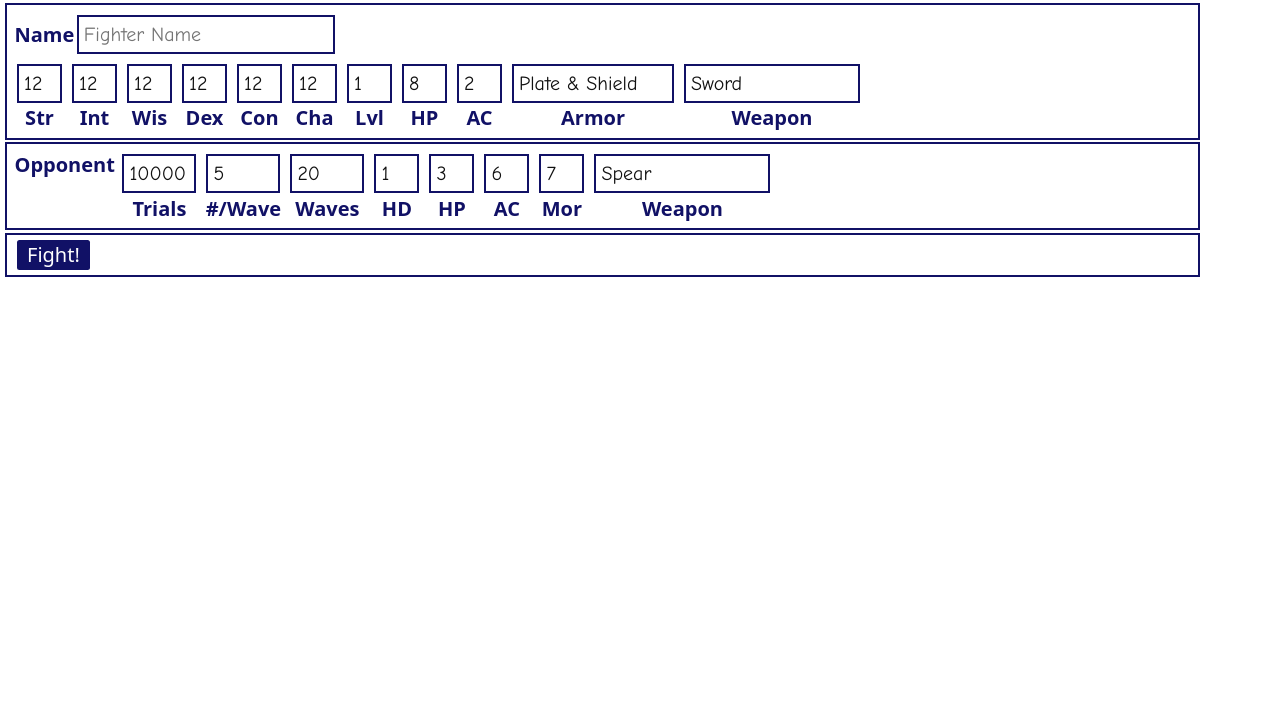
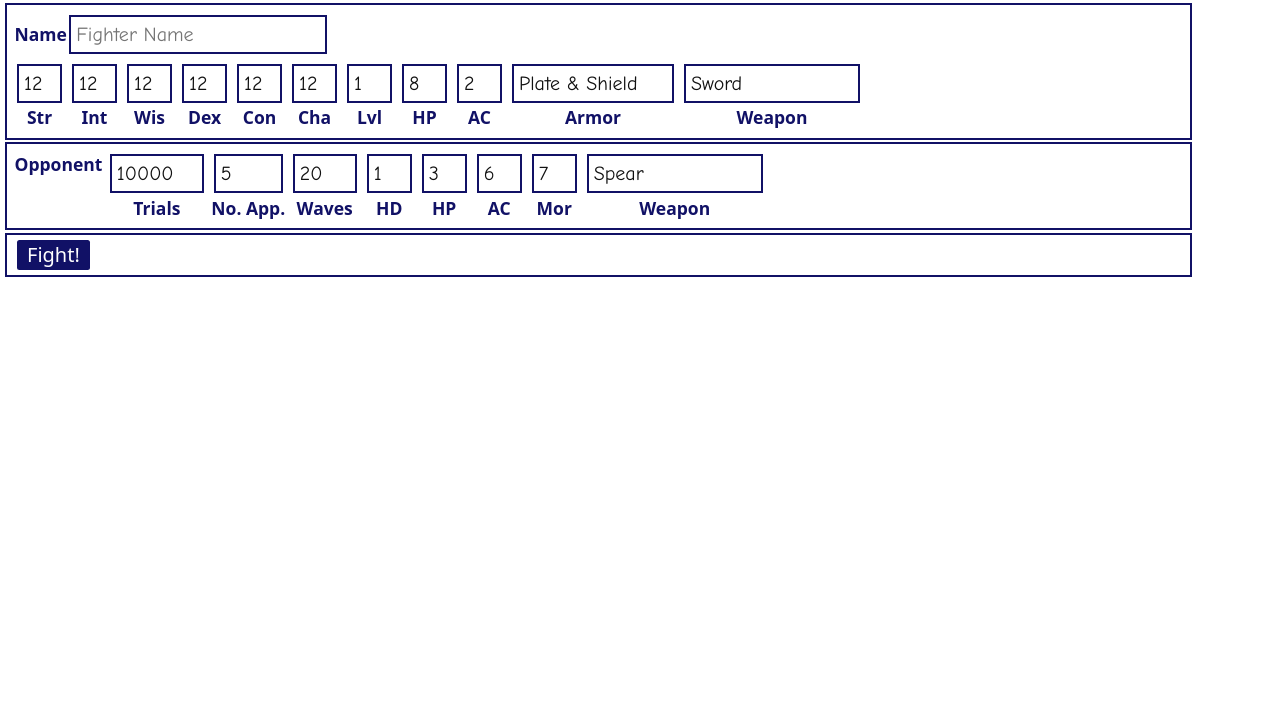
Before and after one commit to stormsweeper/monty_gobbo, a plain HTML site: page frontend/index.html in a window 1280 px wide. Shown: the part 84-800 px from the top of the page. Drawn offline with Linux system fonts and the light colour scheme.

Commit message:
style tweak

```diff
--- a/frontend/gobbo.css
+++ b/frontend/gobbo.css
@@ -98,13 +98,19 @@ h1 {
     width: 1.25em;
 }
 
-#wave-stats .stat-box>input[type="number"] {
-    width: 3em;
+#opp-trial-count {
+    width: 4em;
+}
+
+#opp-wave-size,
+#opp-wave-count {
+    width: 2.5em;
 }
 
 .stat-label {
     font-weight: bolder;
     text-align: center;
+    font-size: .875em;
 }
 
 #start-button {
--- a/frontend/index.html
+++ b/frontend/index.html
@@ -243,7 +243,7 @@
                         <span class="stat-box mimeo-box">
                             <input type="number" id="opp-wave-size" pattern="[0-9]*" value="5">
                         </span>
-                        <span class="stat-label">#/Wave</span>
+                        <span class="stat-label">No. App.</span>
                     </span>
                     <span class="stat-cell">
                         <span class="stat-box mimeo-box">
```
